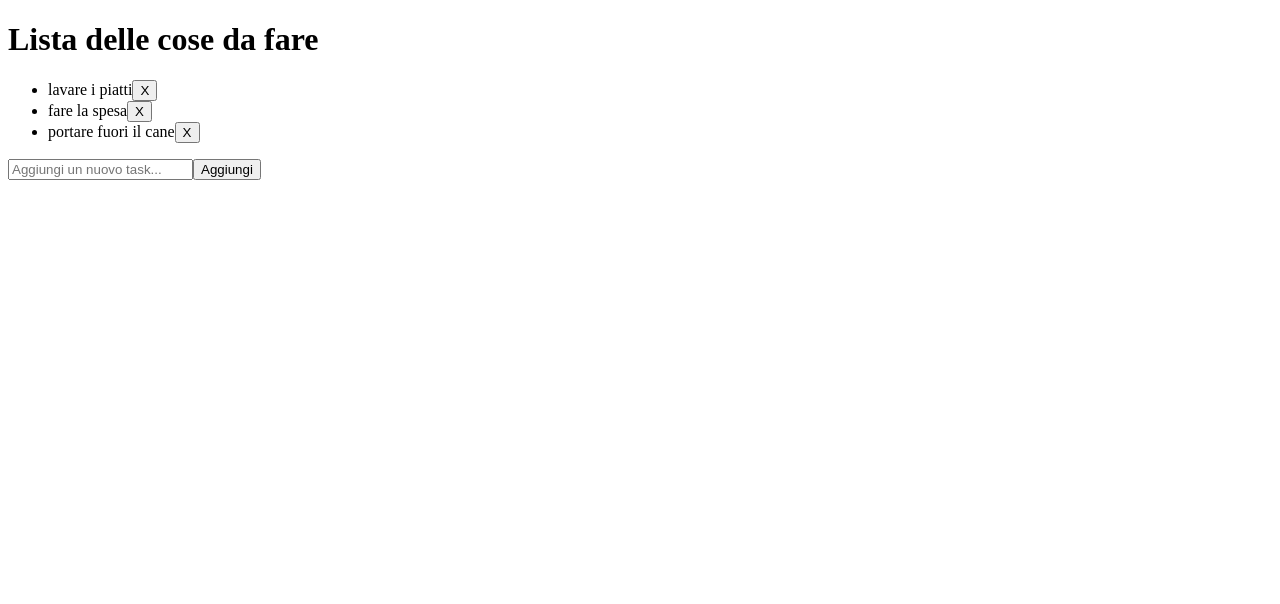
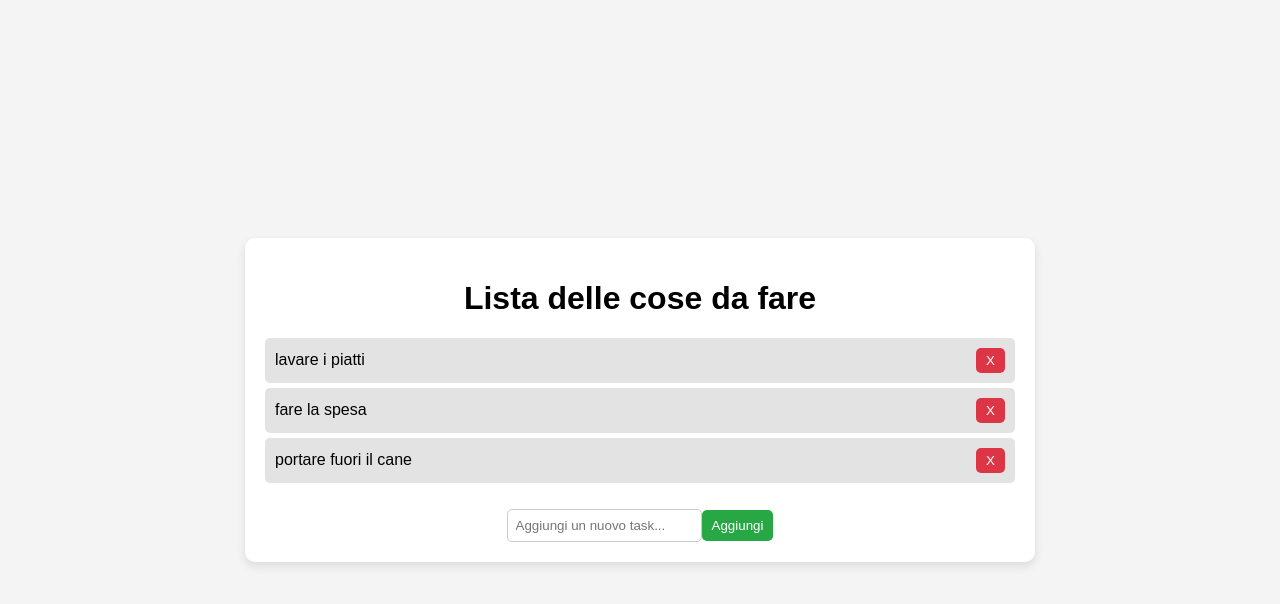
Before and after one commit to VincenzoAmari/react-form, a React (Vite) app: page / in a window 1280 px wide. Shown: the top 604 px of the page. Built offline with nearby package versions, Linux system fonts and the light colour scheme.

Commit message:
aggiunto css

```diff
--- a/src/index.css
+++ b/src/index.css
@@ -0,0 +1,71 @@
+body {
+  font-family: Arial, sans-serif;
+  background-color: #f4f4f4;
+  display: flex;
+  justify-content: center;
+  align-items: center;
+  height: 100vh;
+  margin: 0;
+}
+
+/* Contenitore principale */
+.container {
+  background: white;
+  padding: 20px;
+  border-radius: 10px;
+  box-shadow: 0px 4px 10px rgba(0, 0, 0, 0.1);
+  width: 750px;
+  text-align: center;
+}
+
+/* Lista */
+.todo-list {
+  list-style: none;
+  padding: 0;
+}
+
+/* Singolo elemento della lista */
+.todo-item {
+  background: #e3e3e3;
+  padding: 10px;
+  margin: 5px 0;
+  border-radius: 5px;
+  display: flex;
+  justify-content: space-between;
+  align-items: center;
+}
+
+/* Testo del task */
+.task-text {
+  flex: 1;
+  text-align: left;
+}
+
+/* Pulsante di eliminazione */
+.delete-btn {
+  border: none;
+  background: #dc3545;
+  color: #fff;
+  padding: 5px 10px;
+  border-radius: 5px;
+  cursor: pointer;
+}
+
+/* Input */
+.todo-input {
+  padding: 8px;
+  border: 1px solid #ccc;
+  border-radius: 5px;
+  margin-top: 10px;
+}
+
+/* Bottone aggiunta */
+.add-btn {
+  background: #28a745;
+  color: #fff;
+  border: none;
+  padding: 8px 10px;
+  border-radius: 5px;
+  cursor: pointer;
+  margin-top: 10px;
+}
```
